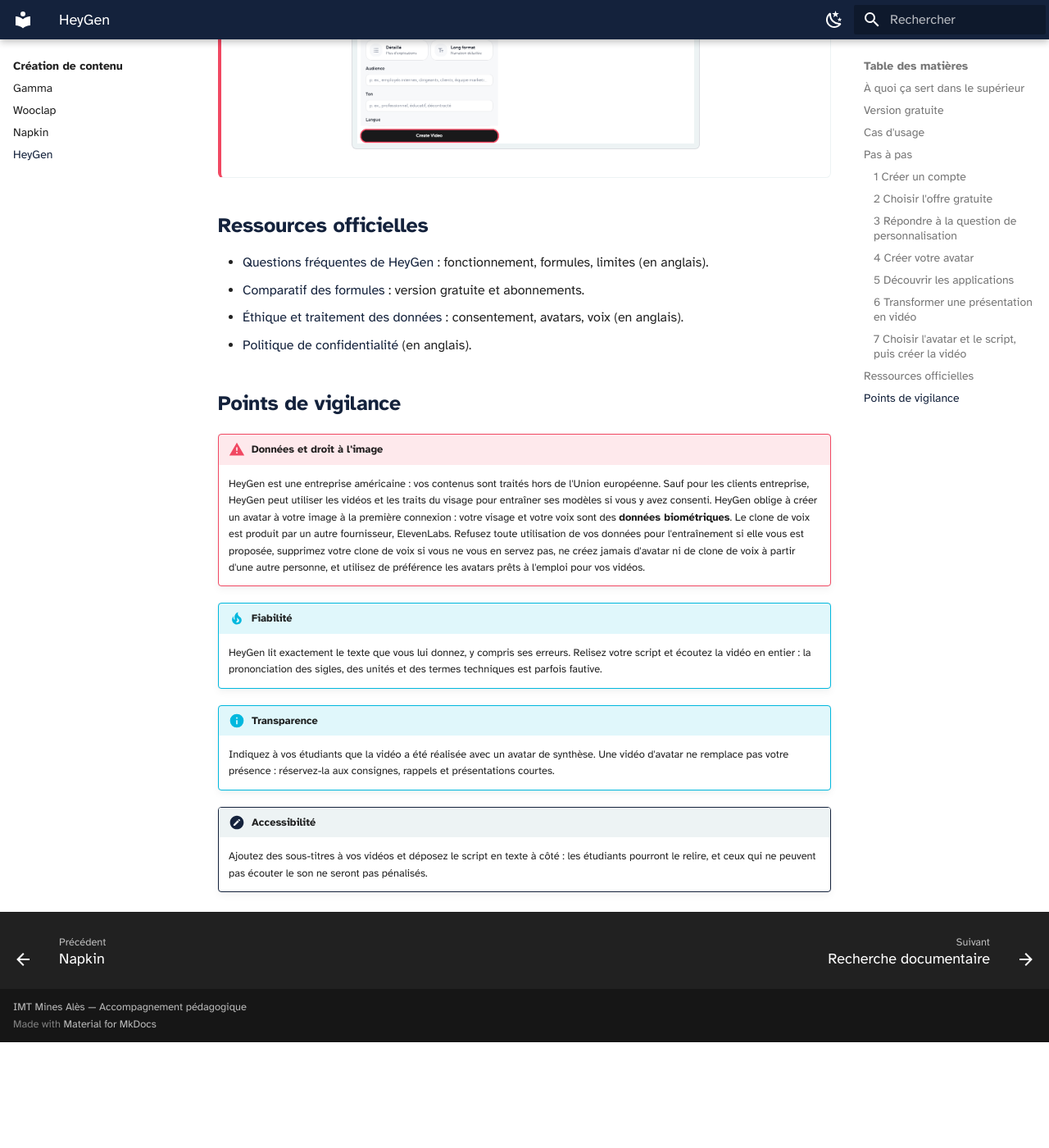
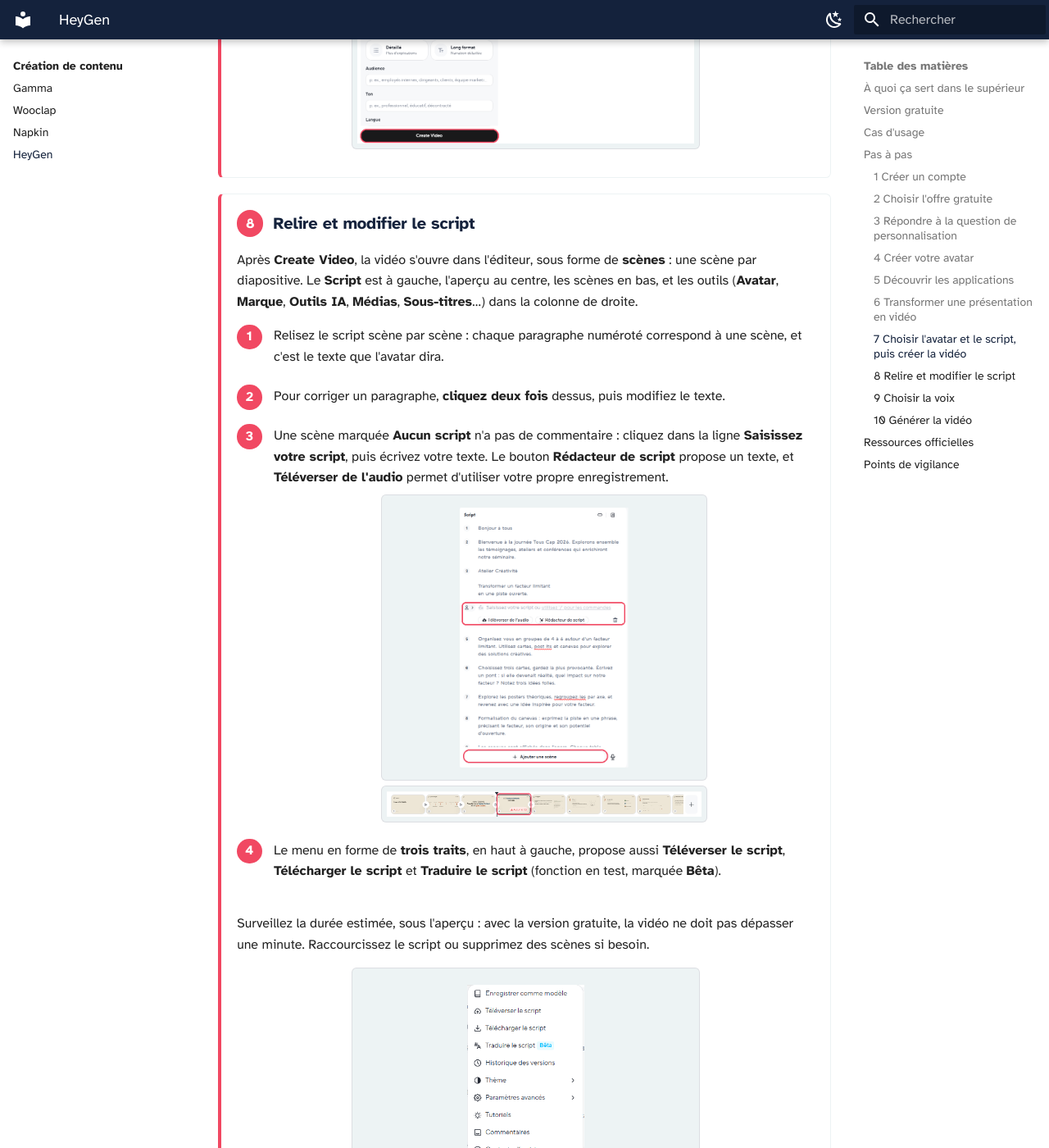
Before and after one commit to Celine-ferrier/Boite-outils-IA, an MkDocs documentation site: the page built from docs/creation/heygen.md, in a window 1280 px wide and 1400 px high, scrolled down 7604 px. Shown: the whole window at 82% size. Built offline with MkDocs 1.6.1 and Material for MkDocs 9.7.7, drawn with Linux system fonts in a browser that asks for light colours; before the commit the page ends 8875 px from its top, so only the background shows below that; some of the changed text lies outside the part shown.

Commit message:
Fiche HeyGen : éditeur (script, voix) et génération
Co-Authored-By: Claude Opus 5.5 <noreply@anthropic.com>
Claude-Session: https://claude.ai/code/session_01ADR9hzhyEw6Dc3N18BUyt5

```diff
--- a/docs/creation/heygen.md
+++ b/docs/creation/heygen.md
@@ -201,10 +201,55 @@ Votre fichier apparaît à droite (le bouton **Remplacer le fichier** permet d'e
 
 </div>
 
+<div class="etape" markdown>
+
+### <span class="etape-num">8</span> Relire et modifier le script
+
+Après **Create Video**, la vidéo s'ouvre dans l'éditeur, sous forme de **scènes** : une scène par diapositive. Le **Script** est à gauche, l'aperçu au centre, les scènes en bas, et les outils (**Avatar**, **Marque**, **Outils IA**, **Médias**, **Sous-titres**…) dans la colonne de droite.
+
+1. Relisez le script scène par scène : chaque paragraphe numéroté correspond à une scène, et c'est le texte que l'avatar dira.
+2. Pour corriger un paragraphe, **cliquez deux fois** dessus, puis modifiez le texte.
+3. Une scène marquée **Aucun script** n'a pas de commentaire : cliquez dans la ligne **Saisissez votre script**, puis écrivez votre texte. Le bouton **Rédacteur de script** propose un texte, et **Téléverser de l'audio** permet d'utiliser votre propre enregistrement.
+
+    ![Panneau Script](heygen-08-script.png)
+
+    ![Scène marquée Aucun script](heygen-08-scenes.png)
+
+4. Le menu en forme de **trois traits**, en haut à gauche, propose aussi **Téléverser le script**, **Télécharger le script** et **Traduire le script** (fonction en test, marquée **Bêta**).
+
+Surveillez la durée estimée, sous l'aperçu : avec la version gratuite, la vidéo ne doit pas dépasser une minute. Raccourcissez le script ou supprimez des scènes si besoin.
+
+![Menu de l'éditeur](heygen-08-menu.png)
+
+</div>
+
+<div class="etape" markdown>
+
+### <span class="etape-num">9</span> Choisir la voix
+
+1. Dans la colonne de droite, cliquez sur **Avatar**, puis sur la voix. Le panneau **Modifier La Voix** s'ouvre.
+2. Cliquez sur le bouton **lecture** pour écouter la voix actuelle (ici **Lisa**), puis sur **Basculer** pour en choisir une autre parmi les voix prêtes à l'emploi.
+3. Sous **Paramètres**, réglez la **Vitesse** et le **Volume**, puis choisissez la **Langue** et l'**Accent**.
+
+Écoutez le résultat sur une scène qui contient des termes techniques, des sigles ou des unités : leur prononciation est parfois fautive.
+
+![Panneau Modifier La Voix](heygen-09-voix.png)
+
+</div>
+
+<div class="etape" markdown>
+
+### <span class="etape-num">10</span> Générer la vidéo
+
+Lorsque le script et la voix vous conviennent, cliquez sur **Générer**, en haut à droite de l'éditeur. La génération prend quelques minutes, et chaque vidéo générée compte dans les 3 vidéos gratuites du mois.
+
+![Bouton Générer](heygen-10-generer.png)
+
+</div>
+
 <!--
-Étapes restant à rédiger à partir des captures (plan provisoire) :
- 8. Relire le script et générer la vidéo
- 9. Télécharger ou partager la vidéo
+Étape restant à rédiger à partir des captures :
+11. Télécharger ou partager la vidéo
 -->
 
 ## Ressources officielles
```
Also changed, not shown: docs/creation/heygen-08-menu.png (added), docs/creation/heygen-08-scenes.png (added), docs/creation/heygen-08-script.png (added), docs/creation/heygen-09-voix.png (added), docs/creation/heygen-10-generer.png (added).
